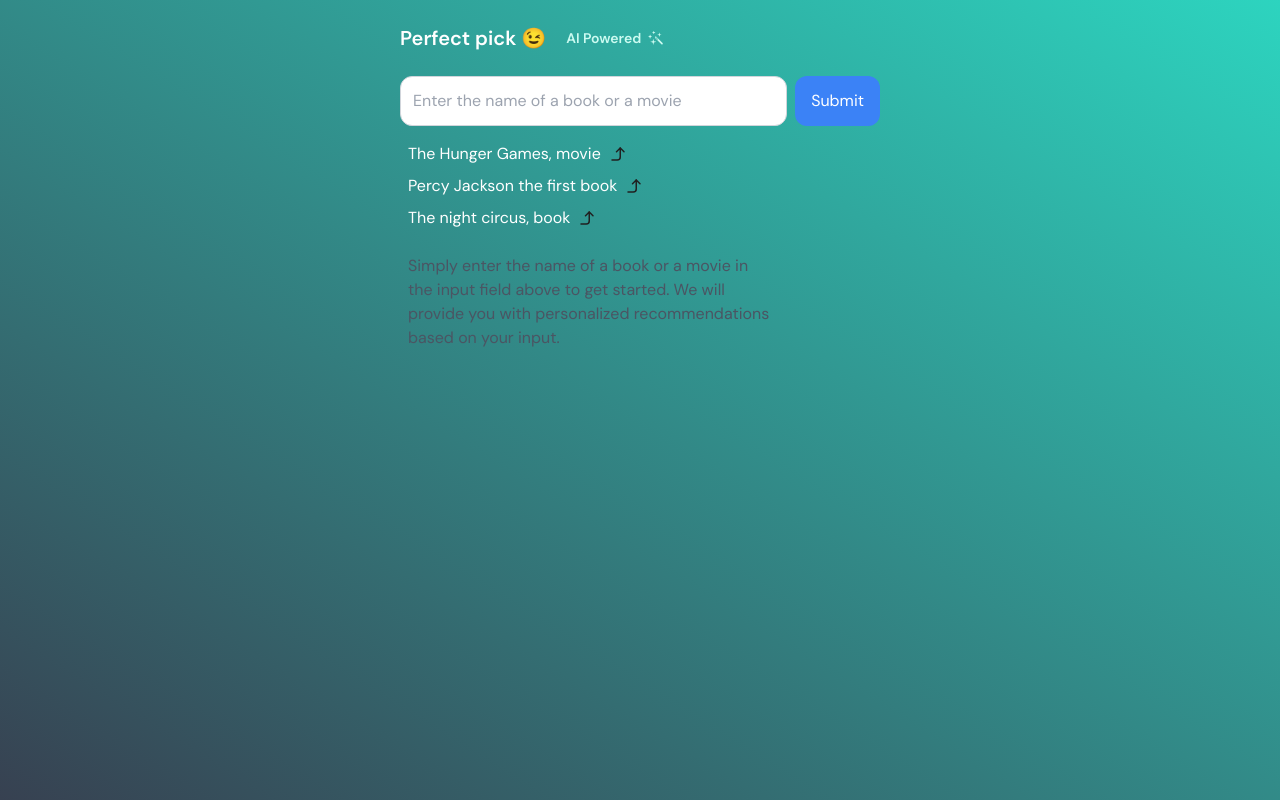
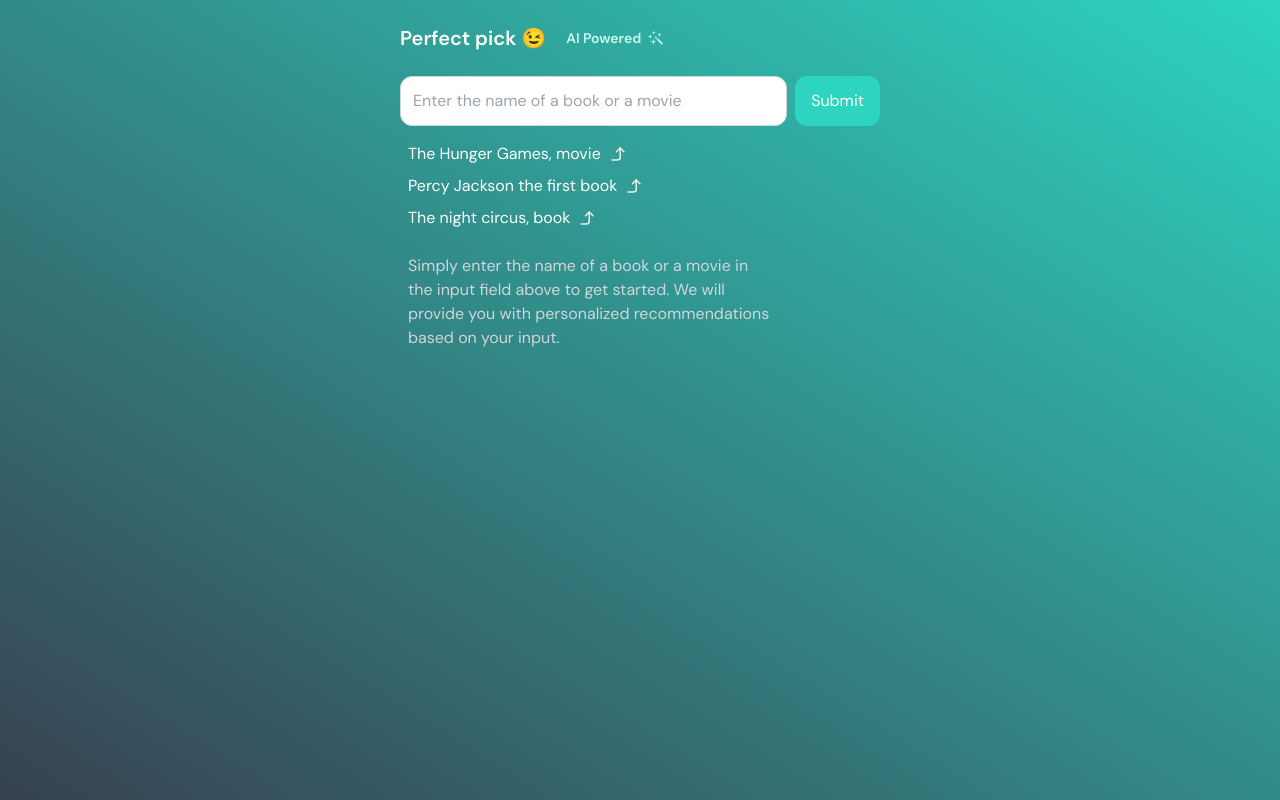
Before and after one commit to tzivigelstein/perfect-pick, a Next.js app: page / in a window 1280 px wide. Built offline with nearby package versions, Linux system fonts and the light colour scheme.

Commit message:
update styles

```diff
--- a/components/InputForm/index.tsx
+++ b/components/InputForm/index.tsx
@@ -29,11 +29,11 @@ export default function InputForm({ onSubmit, loading }: Props) {
           value={input}
           onChange={(e) => setInput(e.target.value)}
           placeholder="Enter the name of a book or a movie"
-          className="p-3 border border-gray-300 rounded-xl w-full"
+          className="p-3 border border-gray-300 rounded-xl w-full text-black"
         />
         <button
           onClick={handleSubmit}
-          className={`bg-blue-500 text-white px-4 py-2 rounded-xl ${
+          className={`bg-teal-400 px-4 py-2 rounded-xl ${
             loading ? "opacity-50 cursor-not-allowed" : ""
           }`}
           disabled={loading}
@@ -50,12 +50,12 @@ export default function InputForm({ onSubmit, loading }: Props) {
               onClick={() => setInput(example)}
             >
               {example}
-              <CurvyArrowUp width={18} stroke="#212121" />
+              <CurvyArrowUp width={18} stroke="#eee" />
             </button>
           </li>
         ))}
       </ul>
-      <p className="text-gray-600 text-left mb-6 w-4/5 p-2">
+      <p className="text-gray-300 text-left mb-6 w-4/5 p-2">
         Simply enter the name of a book or a movie in the input field above to
         get started. We will provide you with personalized recommendations based
         on your input.
--- a/components/Questionnaire/index.tsx
+++ b/components/Questionnaire/index.tsx
@@ -29,7 +29,7 @@ export default function Questionnaire({
 }: Props) {
   return (
     <div className="my-4 w-full">
-      <span className="text-gray-600 text-sm">
+      <span className="text-gray-100 text-sm">
         Question {currentQuestionIndex + 1} of {questions.length}
       </span>
       <p className="text-xl">{questions[currentQuestionIndex]?.question}</p>
@@ -46,7 +46,7 @@ export default function Questionnaire({
       <div className="mt-4 flex justify-between">
         <button
           onClick={onPrev}
-          className={`bg-gray-300 text-gray-700 px-4 py-2 rounded mr-2 ${
+          className={`bg-gray-200 text-gray-700 px-4 py-2 rounded mr-2 ${
             currentQuestionIndex === 0 ? "cursor-not-allowed" : ""
           }`}
           disabled={loading || currentQuestionIndex === 0}
@@ -56,7 +56,7 @@ export default function Questionnaire({
         {currentQuestionIndex != questions.length - 1 ? (
           <button
             onClick={onNext}
-            className={`bg-blue-500 text-white px-4 py-2 rounded ${
+            className={`bg-teal-500 text-white px-4 py-2 rounded ${
               currentQuestionIndex === questions.length - 1
                 ? "opacity-50 cursor-not-allowed"
                 : ""
@@ -68,7 +68,7 @@ export default function Questionnaire({
         ) : (
           <button
             onClick={onSend}
-            className={`bg-blue-500 text-white px-4 py-2 rounded ${
+            className={`bg-teal-500 text-white px-4 py-2 rounded ${
               currentQuestionIndex === questions.length - 1
                 ? "cursor-not-allowed"
                 : ""
```
